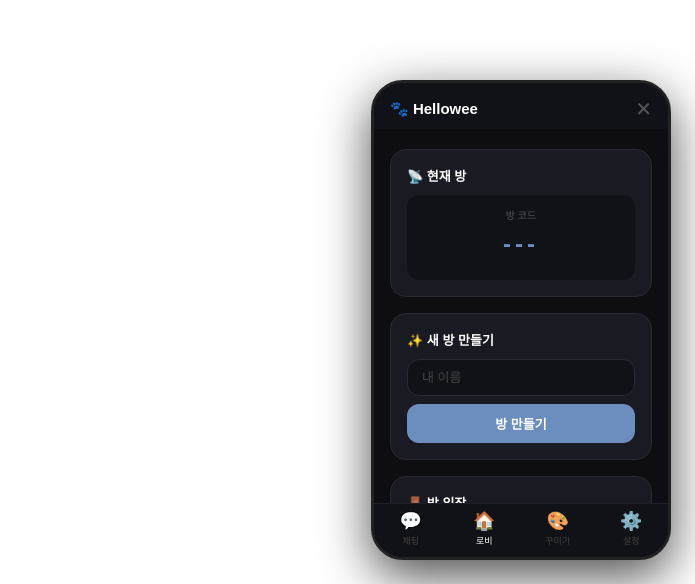
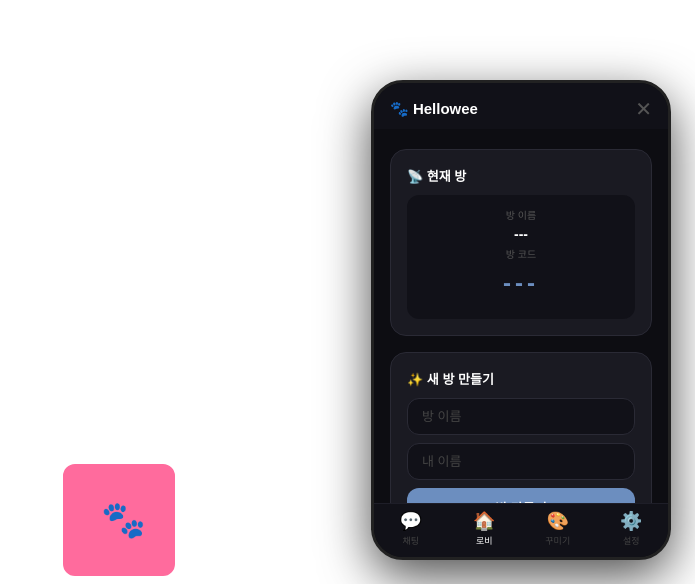
Before and after one commit to Mungmung222/Hellowee, an Electron app: page index.html in a window 1280 px wide. Shown: the part 216-800 px from the top of the page, without its empty margins (585-1280 px from the left). Drawn offline with Linux system fonts and the light colour scheme; no server answers.

Commit message:
fix: update index.html with room name inputs and error display

```diff
--- a/index.html
+++ b/index.html
@@ -6,37 +6,27 @@
   <style>
     * { margin: 0; padding: 0; box-sizing: border-box; }
     body { background: transparent; overflow: hidden; width: 100vw; height: 100vh; position: relative; font-family: 'Apple SD Gothic Neo','Malgun Gothic',sans-serif; }
-
     .character { position: absolute; image-rendering: auto; cursor: grab; user-select: none; }
     .character.grabbed { cursor: grabbing; }
     .nameplate { position: absolute; background: rgba(0,0,0,0.6); color: #fff; font-size: 10px; padding: 2px 7px; border-radius: 99px; white-space: nowrap; transform: translateX(-50%); pointer-events: none; }
-
     .alert-badge { position: absolute; width: 20px; height: 20px; background: #ff4757; color: #fff; font-size: 13px; font-weight: 700; border-radius: 50%; text-align: center; line-height: 20px; pointer-events: none; animation: alert-bounce 0.6s ease infinite alternate; }
     @keyframes alert-bounce { from{transform:translateY(0)} to{transform:translateY(-5px)} }
-
-    /* 말풍선 */
     .bubble { position: absolute; background: #fff; color: #333; font-size: 12px; padding: 6px 10px; border-radius: 12px; max-width: 160px; word-break: break-word; pointer-events: none; transform: translateX(-50%); box-shadow: 0 2px 8px rgba(0,0,0,0.15); animation: bubble-in 0.2s ease; }
     .bubble::after { content:''; position: absolute; bottom: -6px; left: 50%; transform: translateX(-50%); border-left: 6px solid transparent; border-right: 6px solid transparent; border-top: 6px solid #fff; }
     .bubble.whisper { background: #dfe6fd; color: #3a3d7a; }
     .bubble.whisper::after { border-top-color: #dfe6fd; }
     @keyframes bubble-in { from{opacity:0;transform:translateX(-50%) translateY(5px) scale(0.9)} to{opacity:1;transform:translateX(-50%) translateY(0) scale(1)} }
-
-    /* 빈 말풍선 (클릭 가능) */
     .empty-bubble { position: absolute; background: #fff; color: #999; font-size: 12px; padding: 8px 14px; border-radius: 14px; transform: translateX(-50%); box-shadow: 0 4px 16px rgba(0,0,0,0.2); cursor: pointer; animation: bubble-in 0.2s ease; z-index: 997; transition: background 0.15s; }
     .empty-bubble:hover { background: #f0f4ff; color: #6C8EBF; }
     .empty-bubble::after { content:''; position: absolute; bottom: -6px; left: 50%; transform: translateX(-50%); border-left: 6px solid transparent; border-right: 6px solid transparent; border-top: 6px solid #fff; }
     .empty-bubble.whisper { background: #eee8ff; color: #9673A6; }
     .empty-bubble.whisper:hover { background: #dfe0ff; }
     .empty-bubble.whisper::after { border-top-color: #eee8ff; }
-
-    /* 퀵 채팅 */
     .quick-chat { position: absolute; display: none; z-index: 998; }
     .quick-chat.visible { display: flex; flex-direction: column; gap: 4px; }
     .quick-chat input { width: 200px; padding: 8px 12px; border-radius: 99px; border: 1px solid #444; background: #1a1a22; color: #fff; font-size: 12px; outline: none; }
     .quick-chat input:focus { border-color: #6C8EBF; }
     .quick-chat-label { font-size: 9px; color: #888; margin-left: 4px; }
-
-    /* 핸드폰 UI */
     .phone { position: fixed; right: 24px; bottom: 24px; width: 300px; height: 480px; background: #0d0d12; border-radius: 32px; border: 3px solid #222; display: none; flex-direction: column; overflow: hidden; z-index: 1000; box-shadow: 0 16px 50px rgba(0,0,0,0.7); }
     .phone.visible { display: flex; }
     .phone-topbar { padding: 14px 16px 8px; background: #111118; display: flex; align-items: center; justify-content: space-between; }
@@ -54,8 +44,6 @@
     .phone-page.active { display: flex; }
     .phone-page::-webkit-scrollbar { width: 3px; }
     .phone-page::-webkit-scrollbar-thumb { background: #333; border-radius: 99px; }
-
-    /* 채팅 */
     .chat-sub-tabs { display: flex; border-bottom: 1px solid #1e1e28; }
     .chat-sub-tab { flex: 1; padding: 8px; text-align: center; font-size: 11px; color: #555; cursor: pointer; border-bottom: 2px solid transparent; }
     .chat-sub-tab.active { color: #fff; border-bottom-color: #6C8EBF; }
@@ -71,8 +59,6 @@
     .chat-input-bar input { flex: 1; padding: 8px 12px; border-radius: 99px; border: 1px solid #2a2a35; background: #1a1a22; color: #fff; font-size: 12px; outline: none; }
     .chat-input-bar input:focus { border-color: #6C8EBF; }
     .chat-input-bar button { background: #6C8EBF; color: #fff; border: none; border-radius: 50%; width: 32px; height: 32px; cursor: pointer; font-size: 14px; flex-shrink: 0; }
-
-    /* 로비 */
     .lobby-section { padding: 20px 16px; display: flex; flex-direction: column; gap: 16px; }
     .lobby-card { background: #1a1a22; border: 1px solid #2a2a35; border-radius: 16px; padding: 16px; }
     .lobby-card-title { font-size: 13px; font-weight: 700; color: #fff; margin-bottom: 10px; display: flex; align-items: center; gap: 6px; }
@@ -88,8 +74,6 @@
     .lobby-members { margin-top: 10px; font-size: 11px; color: #888; }
     .lobby-member { padding: 4px 0; display: flex; align-items: center; gap: 6px; }
     .lobby-member-dot { width: 6px; height: 6px; border-radius: 50%; background: #4ade80; }
-
-    /* 꾸미기 */
     .custom-section { padding: 16px; display: flex; flex-direction: column; gap: 12px; }
     .custom-preview { width: 96px; height: 96px; margin: 0 auto 8px; border-radius: 16px; background: #1a1a22; border: 2px dashed #2a2a35; display: flex; align-items: center; justify-content: center; font-size: 40px; }
     .custom-label { font-size: 10px; color: #555; margin-bottom: 4px; text-transform: uppercase; letter-spacing: 1px; }
@@ -97,8 +81,6 @@
     .custom-btn { padding: 5px 11px; font-size: 11px; border-radius: 99px; border: 1px solid #2a2a35; background: #1a1a22; color: #888; cursor: pointer; }
     .custom-btn:hover { border-color: #6C8EBF; color: #ddd; }
     .custom-btn.active { background: #6C8EBF; border-color: #6C8EBF; color: #fff; }
-
-    /* 설정 */
     .settings-section { padding: 16px; display: flex; flex-direction: column; gap: 2px; }
     .settings-item { display: flex; align-items: center; justify-content: space-between; padding: 12px 14px; background: #1a1a22; border-radius: 12px; margin-bottom: 6px; }
     .settings-item-left { display: flex; align-items: center; gap: 10px; }
@@ -114,12 +96,10 @@
   </style>
 </head>
 <body>
-
   <div class="quick-chat" id="quickChat">
     <span class="quick-chat-label" id="quickChatLabel">💬 전체</span>
     <input type="text" id="quickChatInput" placeholder="메시지..." autocomplete="off" />
   </div>
-
   <div class="phone" id="phone">
     <div class="phone-topbar">
       <span class="phone-title">🐾 Hellowee</span>
@@ -141,7 +121,9 @@
         <div class="lobby-section">
           <div class="lobby-card">
             <div class="lobby-card-title">📡 현재 방</div>
-            <div class="lobby-room-info" id="lobbyRoomInfo">
+            <div class="lobby-room-info">
+              <div class="lobby-room-label">방 이름</div>
+              <div id="lobbyRoomTitle" style="font-size:14px;font-weight:700;color:#fff;text-align:center;margin:4px 0;">---</div>
               <div class="lobby-room-label">방 코드</div>
               <div class="lobby-room-code" id="lobbyRoomCode">---</div>
               <div class="lobby-members" id="lobbyMembers"></div>
@@ -149,14 +131,17 @@
           </div>
           <div class="lobby-card">
             <div class="lobby-card-title">✨ 새 방 만들기</div>
+            <input class="lobby-input" id="lobbyRoomName" placeholder="방 이름" maxlength="20" />
             <input class="lobby-input" id="lobbyMyName" placeholder="내 이름" maxlength="12" />
             <button class="lobby-btn primary" id="lobbyCreate">방 만들기</button>
           </div>
           <div class="lobby-card">
             <div class="lobby-card-title">🚪 방 입장</div>
-            <input class="lobby-input" id="lobbyCode" placeholder="방 코드 입력" maxlength="6" style="text-transform:uppercase;letter-spacing:3px;text-align:center;font-size:18px;font-weight:700;" />
+            <input class="lobby-input" id="lobbyJoinRoomName" placeholder="방 이름" maxlength="20" />
+            <input class="lobby-input" id="lobbyCode" placeholder="방 코드" maxlength="6" style="text-transform:uppercase;letter-spacing:3px;text-align:center;font-size:18px;font-weight:700;" />
             <input class="lobby-input" id="lobbyJoinName" placeholder="내 이름" maxlength="12" />
             <button class="lobby-btn primary" id="lobbyJoin">입장하기</button>
+            <div id="lobbyError" style="color:#ff4757;font-size:11px;text-align:center;margin-top:8px;"></div>
           </div>
         </div>
       </div>
@@ -167,18 +152,9 @@
       </div>
       <div class="phone-page" id="pagesettings">
         <div class="settings-section">
-          <div class="settings-item">
-            <div class="settings-item-left"><span class="settings-icon">📌</span><div><div class="settings-label">항상 위에 고정</div><div class="settings-desc">다른 창 위에 캐릭터 표시</div></div></div>
-            <div class="toggle on" id="togglePin"></div>
-          </div>
-          <div class="settings-item">
-            <div class="settings-item-left"><span class="settings-icon">⚡</span><div><div class="settings-label">어텐션 모드</div><div class="settings-desc">알림 쌓이면 마우스 쫓아감</div></div></div>
-            <div class="toggle on" id="toggleAttention"></div>
-          </div>
-          <div class="settings-item">
-            <div class="settings-item-left"><span class="settings-icon">💬</span><div><div class="settings-label">말풍선 표시</div><div class="settings-desc">실시간 채팅 말풍선</div></div></div>
-            <div class="toggle on" id="toggleBubble"></div>
-          </div>
+          <div class="settings-item"><div class="settings-item-left"><span class="settings-icon">📌</span><div><div class="settings-label">항상 위에 고정</div><div class="settings-desc">다른 창 위에 캐릭터 표시</div></div></div><div class="toggle on" id="togglePin"></div></div>
+          <div class="settings-item"><div class="settings-item-left"><span class="settings-icon">⚡</span><div><div class="settings-label">어텐션 모드</div><div class="settings-desc">알림 쌓이면 마우스 쫓아감</div></div></div><div class="toggle on" id="toggleAttention"></div></div>
+          <div class="settings-item"><div class="settings-item-left"><span class="settings-icon">💬</span><div><div class="settings-label">말풍선 표시</div><div class="settings-desc">실시간 채팅 말풍선</div></div></div><div class="toggle on" id="toggleBubble"></div></div>
           <div class="settings-divider"></div>
           <div class="settings-item" id="settingsLeave" style="cursor:pointer;"><div class="settings-item-left"><span class="settings-icon">🚪</span><div><div class="settings-label" style="color:#ff4757;">방 나가기</div></div></div></div>
           <div class="settings-version">Hellowee v1.0.0 🐾</div>
@@ -192,7 +168,6 @@
       <div class="phone-nav-item" data-page="settings"><span class="phone-nav-icon">⚙️</span><span>설정</span></div>
     </div>
   </div>
-
   <script src="renderer.js"></script>
 </body>
 </html>
```
